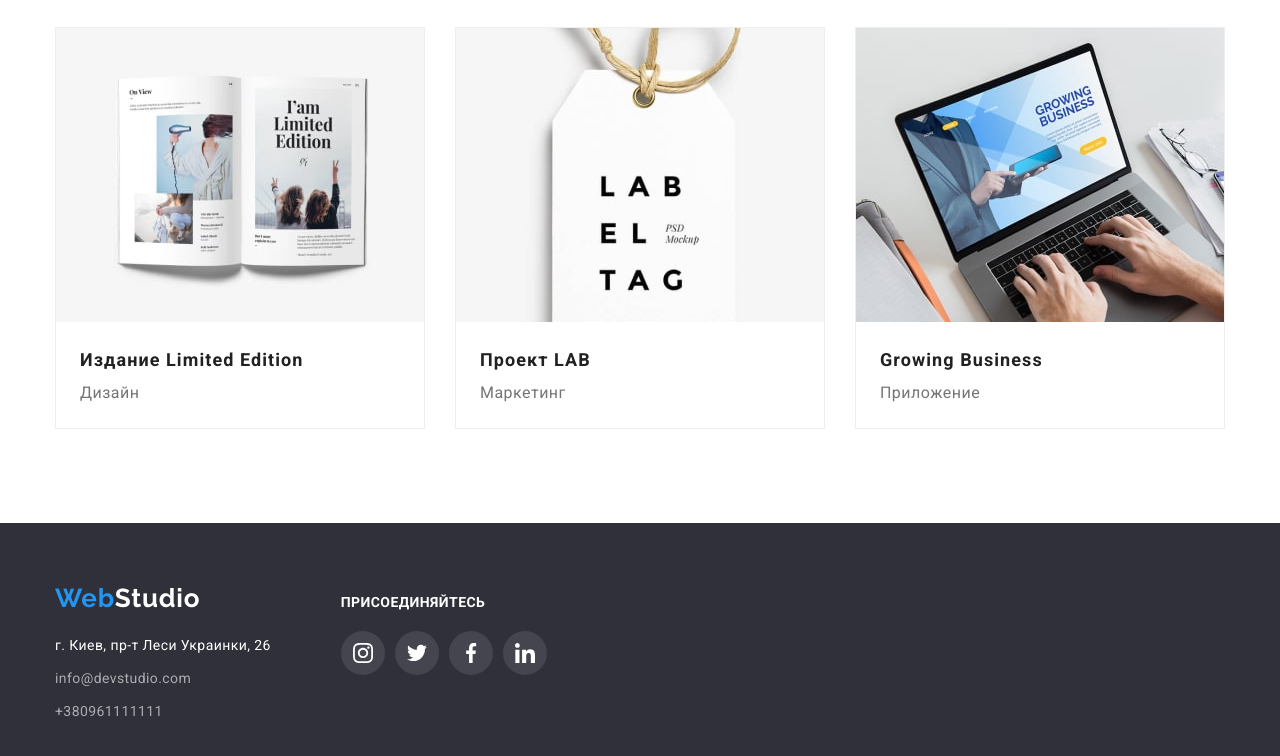
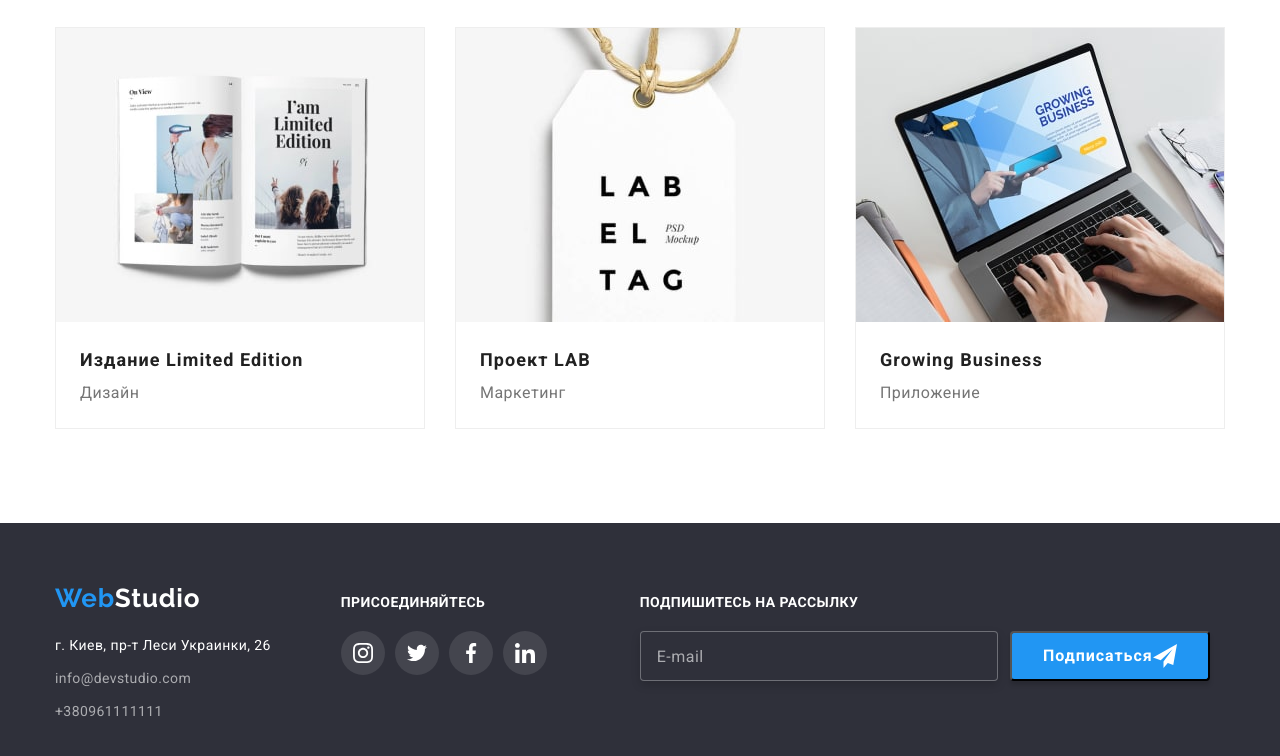
Before and after one commit to Sokiryanin/goit-markup-hw-06, a plain HTML site: page portfolio.html in a window 1280 px wide. Shown: the part 1099-1855 px from the top of the page. Drawn offline with nearby package versions, Linux system fonts and the light colour scheme.

Commit message:
fix portfolio

```diff
--- a/portfolio.html
+++ b/portfolio.html
@@ -253,6 +253,24 @@
             </a></li>
           </ul>
         </div>
+        <div class="footer-subscribe">
+          <p class="subscribe-text">ПОДПИШИТЕСЬ НА РАССЫЛКУ</p>
+
+          <form action="">
+            <div class="subscribe-form">
+            <label for="email"></label>
+            <input class="subscribe-input" type="email" name="email" id="email" placeholder="E-mail">
+            <div class="btn-wraper">
+            <button type="submit" class="subscribe-button">Подписаться<svg class="subscribe-button-icon" width="24" height="24">
+                        <use href="./images/icons.svg#icon-send"></use>
+                      </svg>
+
+            </button>
+            </div>
+            </div>
+
+          </form>
+        </div>
       </div>
     </footer>
 
```
